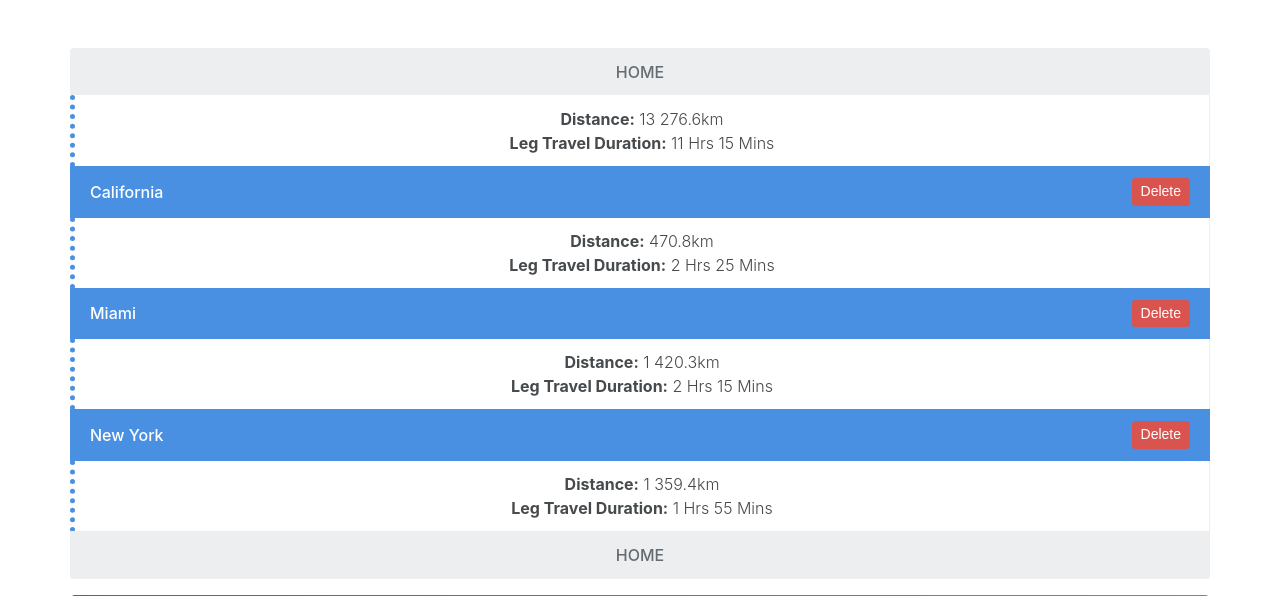
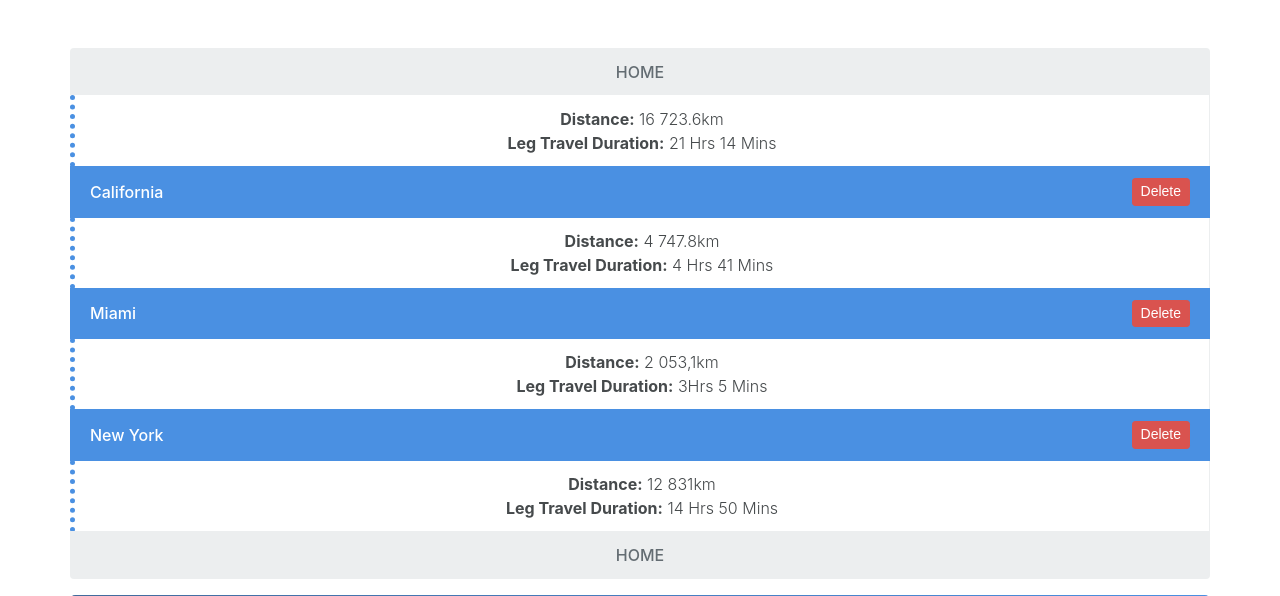
Before and after one commit to ITRW324project/webdev_TravelBuddy, a PHP site: the page made by Journal Destinations/journal_destinations.html in a window 1280 px wide. Shown: the part 661-1257 px from the top of the page. Run offline with PHP 8.4, Linux system fonts and the light colour scheme; some libraries are stand-ins or nearby versions.

Commit message:
Travel journal update

```diff
--- a/Journal Destinations/journal_destinations.html
+++ b/Journal Destinations/journal_destinations.html
@@ -68,32 +68,32 @@
 			    HOME
 			 </a>
 			  <div href="#" class="list-group-item list-group-item-action">
-					<p><b>Distance:</b> 13 276.6km</p>
-					<p><b>Leg Travel Duration:</b> 11 Hrs 15 Mins</p>
+					<p><b>Distance:</b> 16 723.6km</p>
+					<p><b>Leg Travel Duration:</b> 21 Hrs 14 Mins</p>
 				</div>
-				<a href="../Show%20Destination/show-destination.html?location=London" class="list-group-item active">
+				<a href="../Show%20Destination/show-destination.html?location=California" class="list-group-item active">
 			    California
 					<button type="button" class="btn btn-danger btn-sm float-right">Delete</button>
 			  </a>
 				<div href="#" class="list-group-item list-group-item-action">
-					<p><b>Distance:</b> 470.8km</p>
-					<p><b>Leg Travel Duration:</b> 2 Hrs 25 Mins</p>
+					<p><b>Distance:</b> 4 747.8km</p>
+					<p><b>Leg Travel Duration:</b> 4 Hrs 41 Mins</p>
 				</div>
-				<a href="../Show%20Destination/show-destination.html?location=Paris" class="list-group-item active">
+				<a href="../Show%20Destination/show-destination.html?location=Miami" class="list-group-item active">
 			    Miami
 					<button type="button" class="btn btn-danger btn-sm float-right">Delete</button>
 			  </a>
 				<div href="#" class="list-group-item list-group-item-action">
-					<p><b>Distance:</b> 1 420.3km</p>
-					<p><b>Leg Travel Duration:</b> 2 Hrs 15 Mins</p>
+					<p><b>Distance:</b> 2 053,1km</p>
+					<p><b>Leg Travel Duration:</b> 3Hrs 5 Mins</p>
 				</div>
-				<a href="../Show%20Destination/show-destination.html?location=Rome" class="list-group-item active">
+				<a href="../Show%20Destination/show-destination.html?location=NewYork" class="list-group-item active">
 			    New York
 					<button type="button" class="btn btn-danger btn-sm float-right">Delete</button>
 			  </a>
 				<div href="#" class="list-group-item list-group-item-action">
-					<p><b>Distance:</b> 1 359.4km</p>
-					<p><b>Leg Travel Duration:</b> 1 Hrs 55 Mins</p>
+					<p><b>Distance:</b> 12 831km</p>
+					<p><b>Leg Travel Duration:</b> 14 Hrs 50 Mins</p>
 				</div>
 				<a href="#" class="list-group-item home">
 			    HOME
@@ -121,40 +121,32 @@
 			    HOME
 			  </a>
 			  <div href="#" class="list-group-item list-group-item-action">
-						<p><b>Distance:</b> 13 276.6km</p>
-						<p><b>Leg Travel Duration:</b> 11 Hrs 15 Mins</p>
+					<p><b>Distance:</b> 16 723.6km</p>
+					<p><b>Leg Travel Duration:</b> 21 Hrs 14 Mins</p>
 				</div>
-					<a href="#" class="list-group-item active">
-						London
+				<a href="../Show%20Destination/show-destination.html?location=California" class="list-group-item active">
+			    California
 					<button type="button" class="btn btn-danger btn-sm float-right">Delete</button>
 			  </a>
 				<div href="#" class="list-group-item list-group-item-action">
-						<p><b>Distance:</b> 470.8km</p>
-						<p><b>Leg Travel Duration:</b> 2 Hrs 25 Mins</p>
+					<p><b>Distance:</b> 4 747.8km</p>
+					<p><b>Leg Travel Duration:</b> 4 Hrs 41 Mins</p>
 				</div>
-					<a href="#" class="list-group-item active">
-						Paris
+				<a href="../Show%20Destination/show-destination.html?location=Miami" class="list-group-item active">
+			    Miami
 					<button type="button" class="btn btn-danger btn-sm float-right">Delete</button>
 			  </a>
 				<div href="#" class="list-group-item list-group-item-action">
-						<p><b>Distance:</b> 1 420.3km</p>
-						<p><b>Leg Travel Duration:</b> 2 Hrs 15 Mins</p>
+					<p><b>Distance:</b> 2 053,1km</p>
+					<p><b>Leg Travel Duration:</b> 3Hrs 5 Mins</p>
 				</div>
-					<a href="#" class="list-group-item active">
-						Rome
+				<a href="../Show%20Destination/show-destination.html?location=NewYork" class="list-group-item active">
+			    New York
 					<button type="button" class="btn btn-danger btn-sm float-right">Delete</button>
 			  </a>
 				<div href="#" class="list-group-item list-group-item-action">
-						<p><b>Distance:</b> 1021k</p>
-						<p><b>Leg Travel Duration:</b> 5 Hrs 45 Mins</p>
-					</div>
-					<a href="../Destination Show/destination-show.html" class="list-group-item active">
-			    		Barcelona
-						<button type="button" class="btn btn-danger btn-sm float-right">Delete</button>
-			 	    </a>
-					<div href="#" class="list-group-item list-group-item-action">
-						<p><b>Distance:</b> 11 793.6km</p>
-						<p><b>Leg Travel Duration:</b> 14 Hrs 15 Mins</p>
+					<p><b>Distance:</b> 12 831km</p>
+					<p><b>Leg Travel Duration:</b> 14 Hrs 50 Mins</p>
 				</div>
 				<a href="#" class="list-group-item home">
 			    HOME
--- a/Landing Page/landing-page.php
+++ b/Landing Page/landing-page.php
@@ -191,6 +191,7 @@
 					<a href="#" class="list-group-item home">
 						HOME
 					</a>
+					<button type="button" class="btn btn-danger btn-sm float-right">Delete</button>
 				</div>
 			</div>
 		</div>
--- a/Tour Show/tour-show.html
+++ b/Tour Show/tour-show.html
@@ -155,8 +155,8 @@
 						<button type="button" class="btn btn-danger btn-sm float-right">Delete</button>
 					</a>
 					<div href="#" class="list-group-item list-group-item-action">
-						<p><b>Distance:</b> 1021k</p>
-						<p><b>Leg Travel Duration:</b> 5 Hrs 45 Mins</p>
+						<p><b>Distance:</b>  1 359.4km</p>
+						<p><b>Leg Travel Duration:</b> 1 Hrs 55 Mins</p>
 					</div>
 					<a href="../Destination Show/destination-show.html" class="list-group-item active">
 			    		Barcelona
```
Also changed, not shown: Landing Page/landing-page.html (+15 -14 lines). Lines whose indentation alone changed are shown as unchanged.
